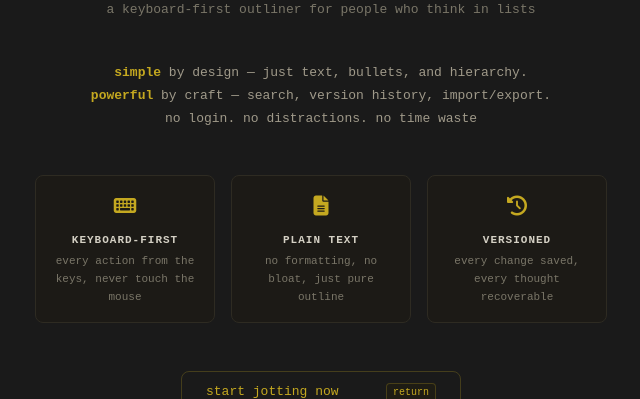
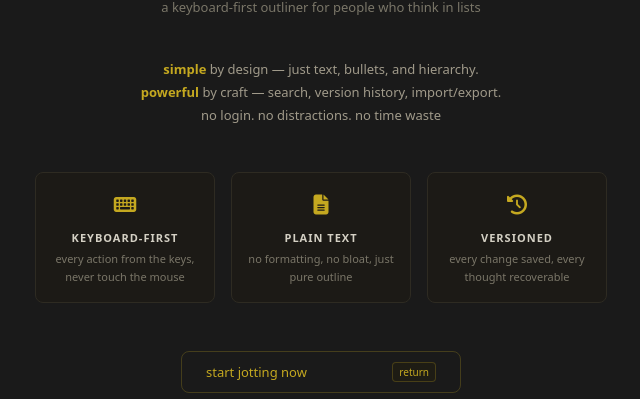
Before and after one commit to ivaansrivastavadev/Jot-It-Down, a plain HTML site: page public/index.html in a window 1280 px wide. Shown: the part 174-573 px from the top of the page, without its empty margins (319-959 px from the left). Drawn offline with Linux system fonts and the light colour scheme.

Commit message:
New font: Sans
I as writting but monospace felt unfocused, i tried fonts and "Sans" fits so new font

```diff
--- a/public/app/styles.css
+++ b/public/app/styles.css
@@ -16,7 +16,7 @@ html, body {
 body {
   background: #1a1a1a;
   color: #d4d0c4;
-  font-family: 'Courier New', monospace;
+  font-family: "Sans", "Segoe UI";
   font-size: 15px;
   line-height: 1.6;
   -webkit-font-smoothing: antialiased;
@@ -226,7 +226,7 @@ del {
   border: 1px solid #2e2b22;
   border-radius: 3px;
   padding: 2px 6px;
-  font-family: 'Courier New', monospace;
+  font-family: "Sans", "Segoe UI";
   font-size: 12px;
   font-weight: normal;
 }
@@ -264,7 +264,7 @@ del {
   color: #d4d0c4;
   border: 1px solid #2e2b22;
   border-radius: 6px;
-  font-family: 'Courier New', monospace;
+  font-family: "Sans", "Segoe UI";
   font-size: 13px;
   padding: 8px 12px;
   outline: none;
@@ -387,7 +387,7 @@ del {
 .cheatsheet-key {
   color: #c4a820;
   font-size: 13px;
-  font-family: 'Courier New', monospace;
+  font-family: "Sans", "Segoe UI";
 }
 
 .cheatsheet-desc {
@@ -402,7 +402,7 @@ del {
   border: none;
   border-radius: 6px;
   color: #7a7668;
-  font-family: 'Courier New', monospace;
+  font-family: "Sans", "Segoe UI";
   font-size: 11px;
   padding: 6px 0;
   margin-top: 16px;
@@ -442,7 +442,7 @@ del {
   border: none;
   border-radius: 6px;
   color: #7a7668;
-  font-family: 'Courier New', monospace;
+  font-family: "Sans", "Segoe UI";
   font-size: 13px;
   padding: 2px 6px;
   cursor: pointer;
@@ -479,7 +479,7 @@ del {
   background: none;
   border: none;
   color: #d4d0c4;
-  font-family: 'Courier New', monospace;
+  font-family: "Sans", "Segoe UI";
   font-size: 11px;
   padding: 6px 16px;
   cursor: pointer;
@@ -583,7 +583,7 @@ del {
   background: #1e1c14;
   padding: 4px 10px;
   cursor: pointer;
-  font-family: 'Courier New', monospace;
+  font-family: "Sans", "Segoe UI";
 }
 
 .version-item .v-restore:hover {
@@ -597,7 +597,7 @@ del {
   border: none;
   border-radius: 6px;
   color: #7a7668;
-  font-family: 'Courier New', monospace;
+  font-family: "Sans", "Segoe UI";
   font-size: 11px;
   padding: 6px 0;
   cursor: pointer;
@@ -653,7 +653,7 @@ del {
   border-radius: 4px;
   font-size: 10px;
   padding: 1px 6px;
-  font-family: 'Courier New', monospace;
+  font-family: "Sans", "Segoe UI";
 }
 
 #settings-overlay {
@@ -718,7 +718,7 @@ del {
   border: none;
   border-bottom: 1px solid #2e2b22;
   color: #d4d0c4;
-  font-family: 'Courier New', monospace;
+  font-family: "Sans", "Segoe UI";
   font-size: 11px;
   padding: 10px 16px;
   cursor: pointer;
@@ -739,7 +739,7 @@ del {
   border: none;
   border-radius: 6px;
   color: #7a7668;
-  font-family: 'Courier New', monospace;
+  font-family: "Sans", "Segoe UI";
   font-size: 11px;
   padding: 6px 0;
   cursor: pointer;
@@ -827,7 +827,7 @@ del {
   border: 1px solid #2e2b22;
   border-radius: 6px;
   color: #d4d0c4;
-  font-family: 'Courier New', monospace;
+  font-family: "Sans", "Segoe UI";
   font-size: 11px;
   padding: 10px 16px;
   cursor: pointer;
@@ -885,7 +885,7 @@ del {
   border: none;
   border-radius: 6px;
   color: #7a7668;
-  font-family: 'Courier New', monospace;
+  font-family: "Sans", "Segoe UI";
   font-size: 11px;
   padding: 6px 0;
   cursor: pointer;
@@ -967,7 +967,7 @@ del {
    color: #d4d0c4;
    border: 1px solid #2e2b22;
    border-radius: 6px;
-   font-family: 'Courier New', monospace;
+   font-family: "Sans", "Segoe UI";
    font-size: 11px;
    padding: 8px 12px;
    outline: none;
@@ -1038,7 +1038,7 @@ del {
    border: 1px solid #2e2b22;
    border-radius: 6px;
    color: #d4d0c4;
-   font-family: 'Courier New', monospace;
+   font-family: "Sans", "Segoe UI";
    font-size: 11px;
    padding: 10px 16px;
    cursor: pointer;
@@ -1061,7 +1061,7 @@ del {
    border: none;
    border-radius: 6px;
    color: #7a7668;
-   font-family: 'Courier New', monospace;
+   font-family: "Sans", "Segoe UI";
    font-size: 11px;
    padding: 6px 0;
    cursor: pointer;
@@ -1093,7 +1093,7 @@ del {
   border: 1px solid #2e2b22;
   border-radius: 6px;
   color: #7a7668;
-  font-family: 'Courier New', monospace;
+  font-family: "Sans", "Segoe UI";
   font-size: 14px;
   width: 40px;
   height: 32px;
@@ -1134,7 +1134,7 @@ del {
   border: none;
   border-bottom: 1px solid #2e2b22;
   border-radius: 0;
-  font-family: 'Courier New', monospace;
+  font-family: "Sans", "Segoe UI";
   font-size: 11px;
   cursor: pointer;
 }
@@ -1256,7 +1256,7 @@ del {
   background: none;
   border: none;
   color: #d4d0c4;
-  font-family: 'Courier New', monospace;
+  font-family: "Sans", "Segoe UI";
   font-size: 11px;
   padding: 6px 16px;
   cursor: pointer;
@@ -1429,7 +1429,7 @@ del {
   border: 1px solid #2e2b22;
   border-radius: 6px;
   color: #d4d0c4;
-  font-family: 'Courier New', monospace;
+  font-family: "Sans", "Segoe UI";
   font-size: 11px;
   padding: 8px 16px;
   cursor: pointer;
@@ -1452,7 +1452,7 @@ del {
   border: none;
   border-radius: 6px;
   color: #7a7668;
-  font-family: 'Courier New', monospace;
+  font-family: "Sans", "Segoe UI";
   font-size: 11px;
   padding: 6px 0;
   cursor: pointer;
--- a/public/index.html
+++ b/public/index.html
@@ -50,7 +50,7 @@
             body {
                 background: #1a1a1a;
                 color: #d4d0c4;
-                font-family: 'Courier New', monospace;
+                font-family: "Sans", "Segoe UI";
                 font-size: 15px;
                 line-height: 1.6;
                 -webkit-font-smoothing: antialiased;
@@ -153,7 +153,7 @@
                 border: 1px solid #2e2b22;
                 border-radius: 8px;
                 color: #d4d0c4;
-                font-family: 'Courier New', monospace;
+                font-family: "Sans", "Segoe UI";
                 font-size: 13px;
                 padding: 10px 24px;
                 cursor: pointer;
@@ -186,7 +186,7 @@
                 border-radius: 4px;
                 font-size: 10px;
                 padding: 1px 6px;
-                font-family: 'Courier New', monospace;
+                font-family: "Sans", "Segoe UI";
                 min-width: 20px;
                 text-align: center;
             }
--- a/public/zen-mode/styles.css
+++ b/public/zen-mode/styles.css
@@ -5,7 +5,7 @@ html, body {
   height: 100%;
   overflow: hidden;
   background: #0a0a0a;
-  font-family: monospace;
+  font-family: "Sans", "Segoe UI";
   color: #fff;
 }
 
@@ -86,7 +86,7 @@ nav button:hover {
   padding: 8px 12px;
   border-radius: 4px;
   cursor: pointer;
-  font-family: monospace;
+  font-family: "Sans", "Segoe UI";
   transition: background 0.2s ease;
 }
 
@@ -131,7 +131,7 @@ nav button:hover {
   color: #fff;
   padding: 8px 12px;
   outline: none;
-  font-family: monospace;
+  font-family: "Sans", "Segoe UI";
   font-size: 13px;
   border-radius: 4px;
   box-sizing: border-box;
@@ -143,7 +143,7 @@ textarea {
   color: #fff;
   border: 1px solid #2a2a2a;
   resize: vertical;
-  font-family: monospace;
+  font-family: "Sans", "Segoe UI";
   font-size: 13px;
   padding: 8px;
   border-radius: 4px;
```
